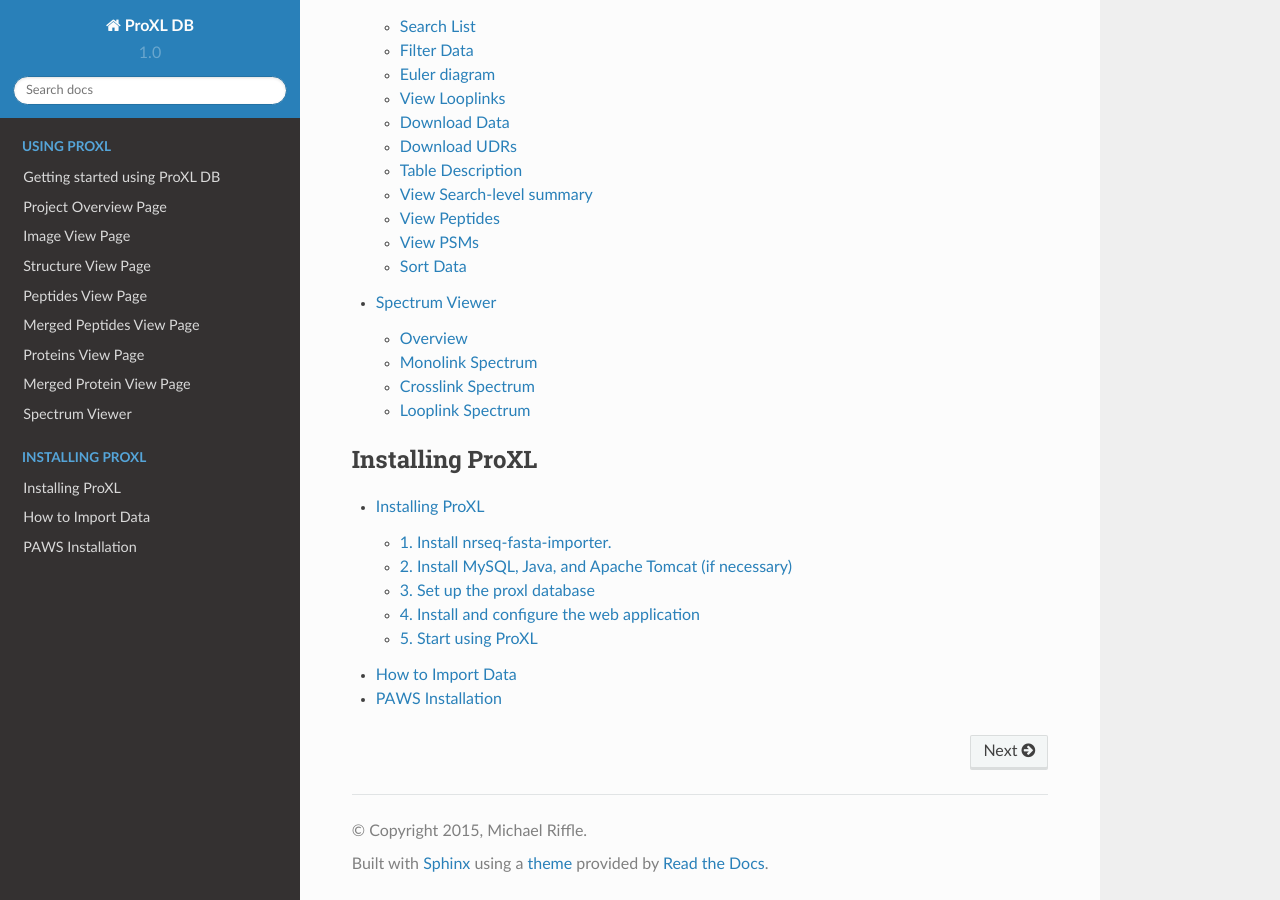
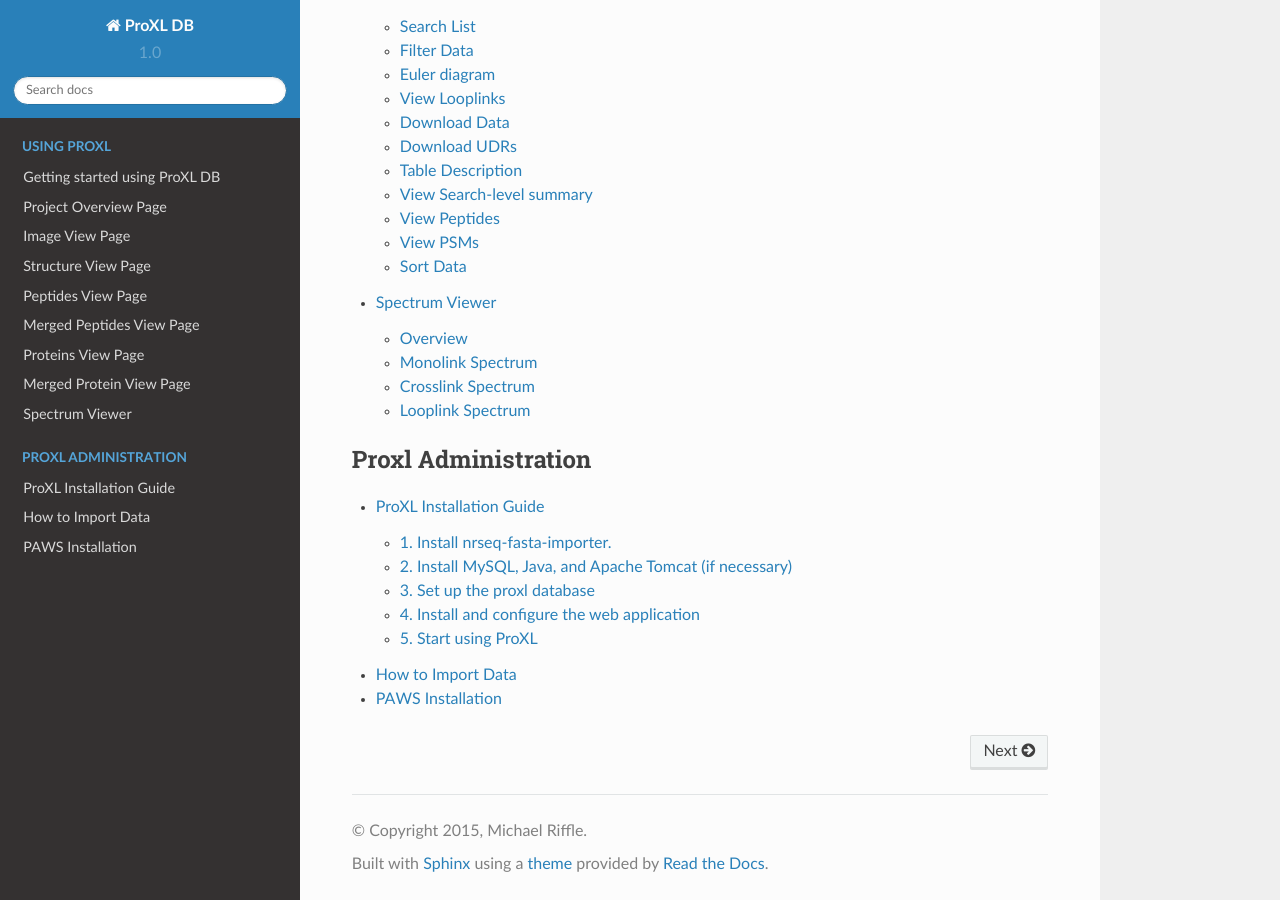
Before and after one commit to yeastrc/proxl-web-app, a Sphinx documentation site: the page built from docs/index.rst, in a window 1280 px wide and 900 px high, scrolled down 2296 px. Built offline with Sphinx 7.4.7 and the Read the Docs theme 2.0.0, drawn with Linux system fonts in a browser that asks for light colours.

Commit message:
Further documentation.

```diff
--- a/docs/index.rst
+++ b/docs/index.rst
@@ -31,7 +31,7 @@
 
 .. toctree::
    :maxdepth: 2
-   :caption: Installing ProXL
+   :caption: Proxl Administration
 
    install/intro
    install/import
--- a/docs/install/intro.rst
+++ b/docs/install/intro.rst
@@ -1,5 +1,5 @@
 ===========================================
-Installing ProXL
+ProXL Installation Guide
 ===========================================
 
 This is a guide for downloading and installing your own instance of ProXL
```
